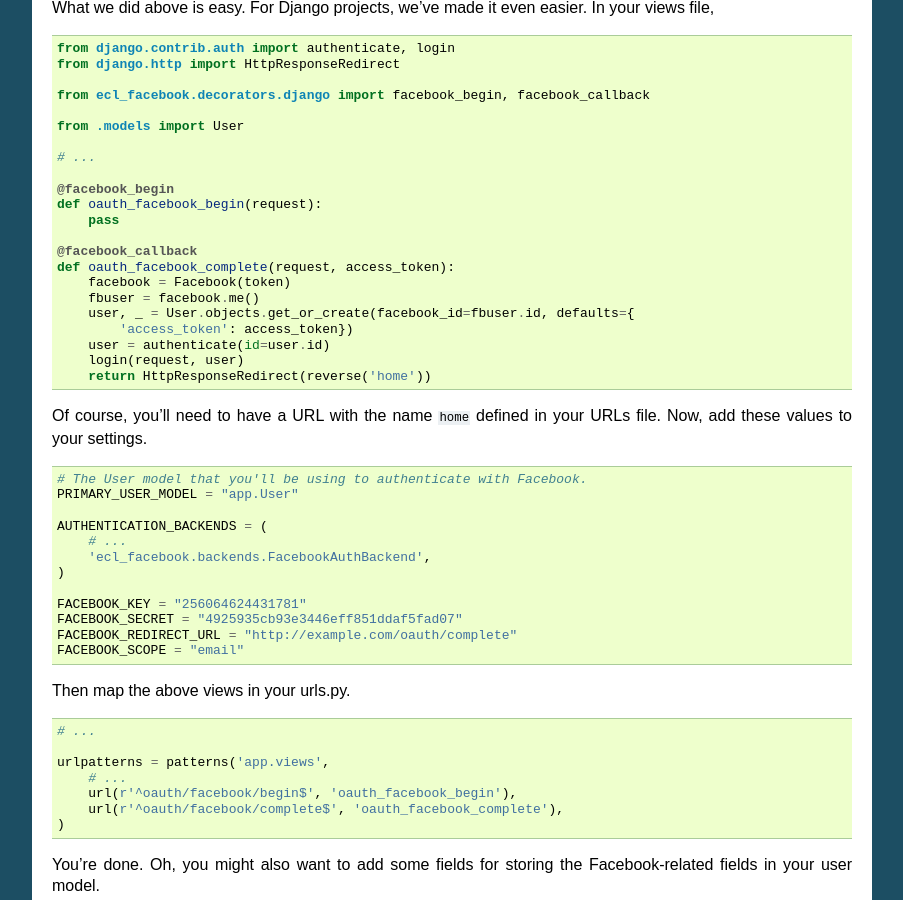
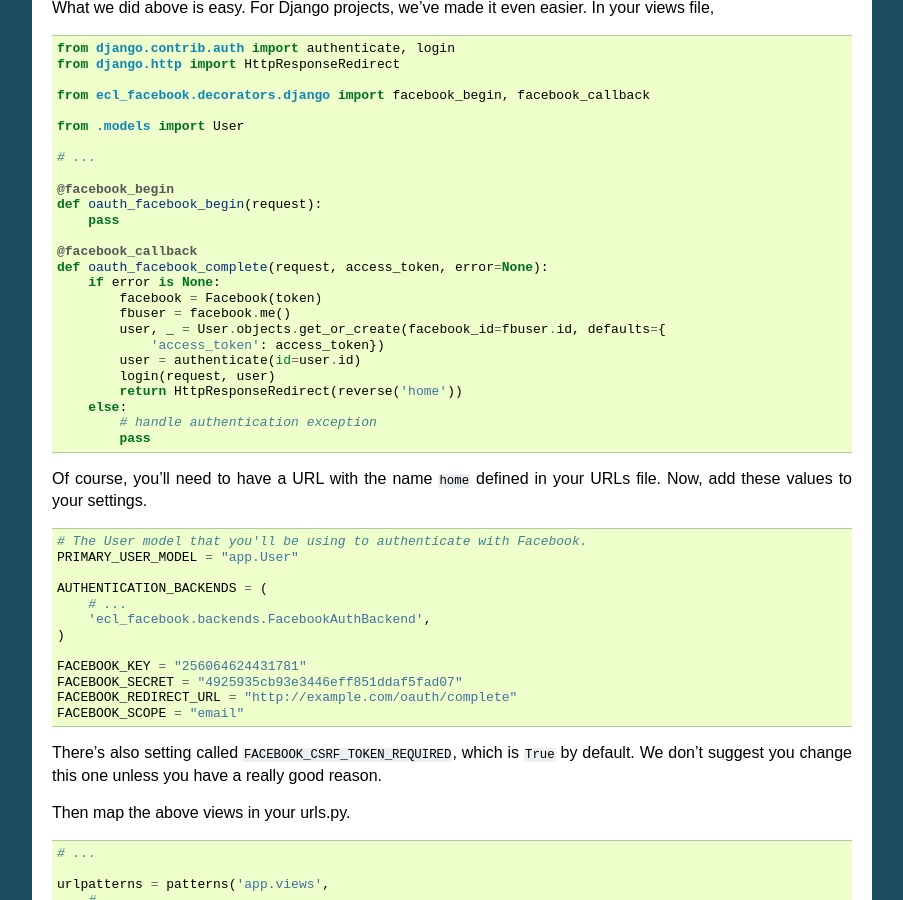
Before and after one commit to elmcitylabs/ECL-Facebook, a Sphinx documentation site: the page built from docs/index.rst, in a window 1280 px wide and 900 px high, scrolled down 1287 px. Shown: the whole window, without its empty margins (198-1101 px from the left). Built offline with Sphinx 7.4.7, drawn with Linux system fonts in a browser that asks for light colours; formulas are drawn with MathJax 3.

Commit message:
update documentation

```diff
--- a/docs/index.rst
+++ b/docs/index.rst
@@ -94,14 +94,18 @@
         pass
 
     @facebook_callback
-    def oauth_facebook_complete(request, access_token):
-        facebook = Facebook(token)
-        fbuser = facebook.me()
-        user, _ = User.objects.get_or_create(facebook_id=fbuser.id, defaults={
-            'access_token': access_token})
-        user = authenticate(id=user.id)
-        login(request, user)
-        return HttpResponseRedirect(reverse('home'))
+    def oauth_facebook_complete(request, access_token, error=None):
+        if error is None:
+            facebook = Facebook(token)
+            fbuser = facebook.me()
+            user, _ = User.objects.get_or_create(facebook_id=fbuser.id, defaults={
+                'access_token': access_token})
+            user = authenticate(id=user.id)
+            login(request, user)
+            return HttpResponseRedirect(reverse('home'))
+        else:
+            # handle authentication exception
+            pass
 
 Of course, you'll need to have a URL with the name ``home`` defined in your
 URLs file. Now, add these values to your settings. ::
@@ -118,6 +122,10 @@
     FACEBOOK_SECRET = "4925935cb93e3446eff851ddaf5fad07"
     FACEBOOK_REDIRECT_URL = "http://example.com/oauth/complete"
     FACEBOOK_SCOPE = "email"
+
+There's also setting called ``FACEBOOK_CSRF_TOKEN_REQUIRED``, which is ``True``
+by default. We don't suggest you change this one unless you have a really good
+reason.
 
 Then map the above views in your urls.py. ::
 
```
